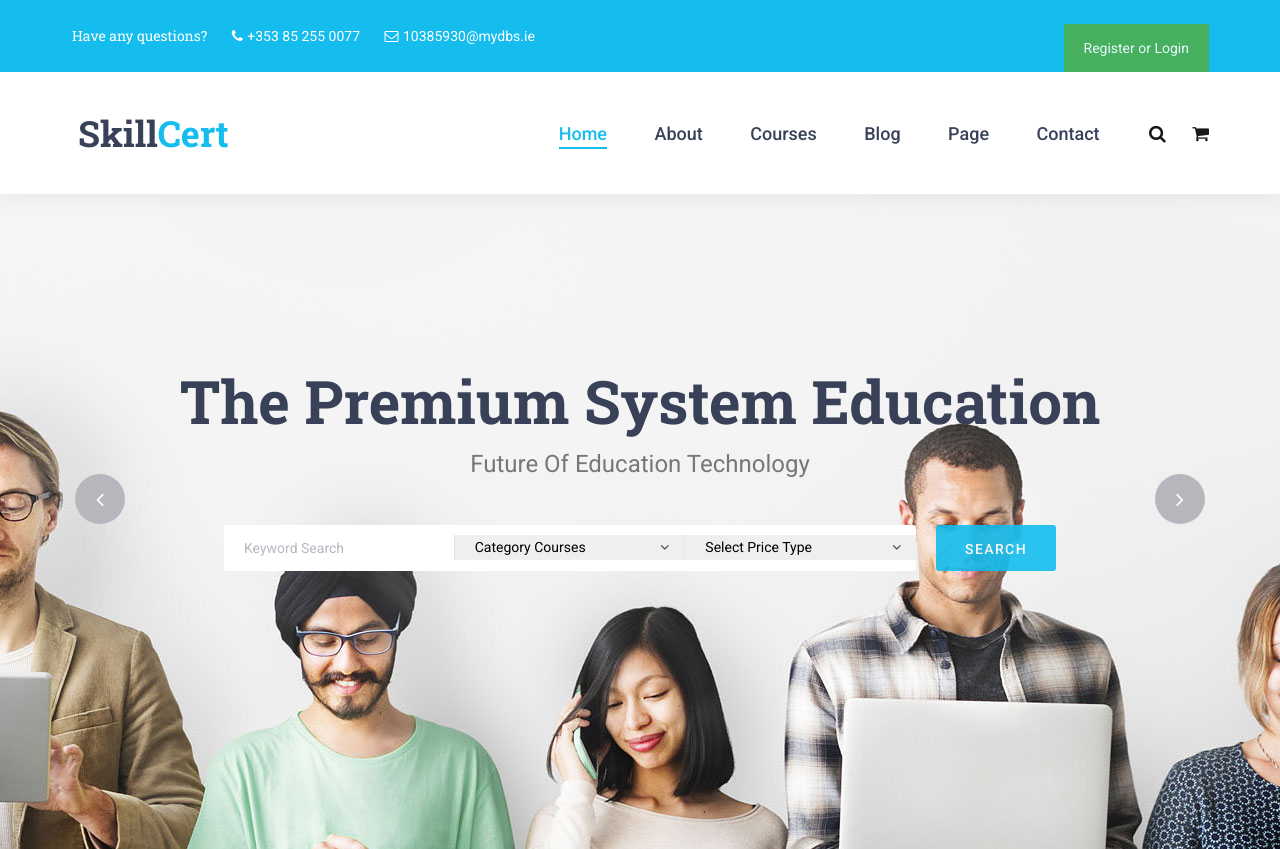
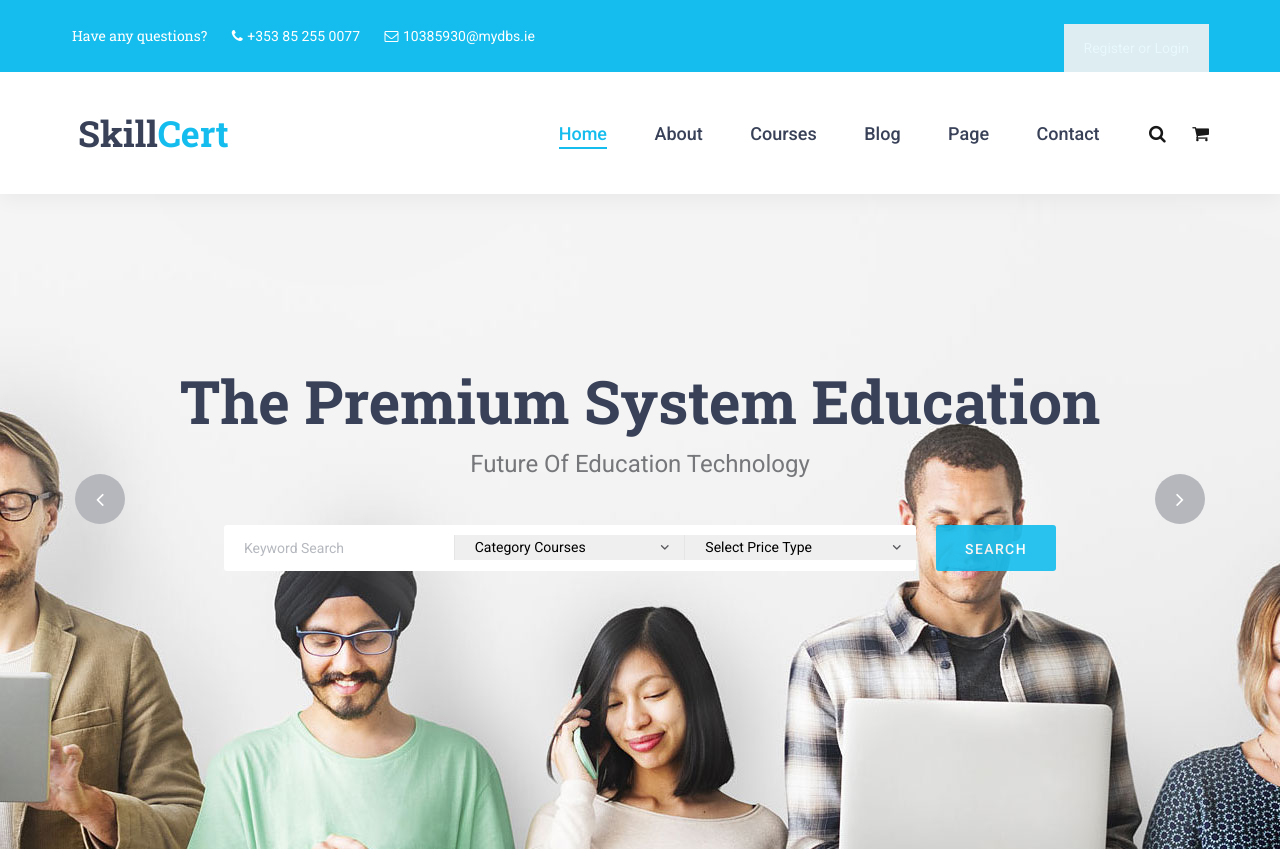
Before and after one commit to ravalnandish/ca1, a PHP site: page /unicat/index.php in a window 1280 px wide. Shown: the top 849 px of the page. Run offline with PHP 8.4, Linux system fonts and the light colour scheme.

Commit message:
Update registerbutton.css

```diff
--- a/unicat/styles/registerbutton.css
+++ b/unicat/styles/registerbutton.css
@@ -18,7 +18,7 @@ input[type=text]:focus, input[type=password]:focus {
 
 /* Set a style for all buttons */
 button {
-  background-color: #4CAF50;
+  background-color: #f3f3f3;
   color: white;
   padding: 14px 20px;
   margin: 8px 0;
```
